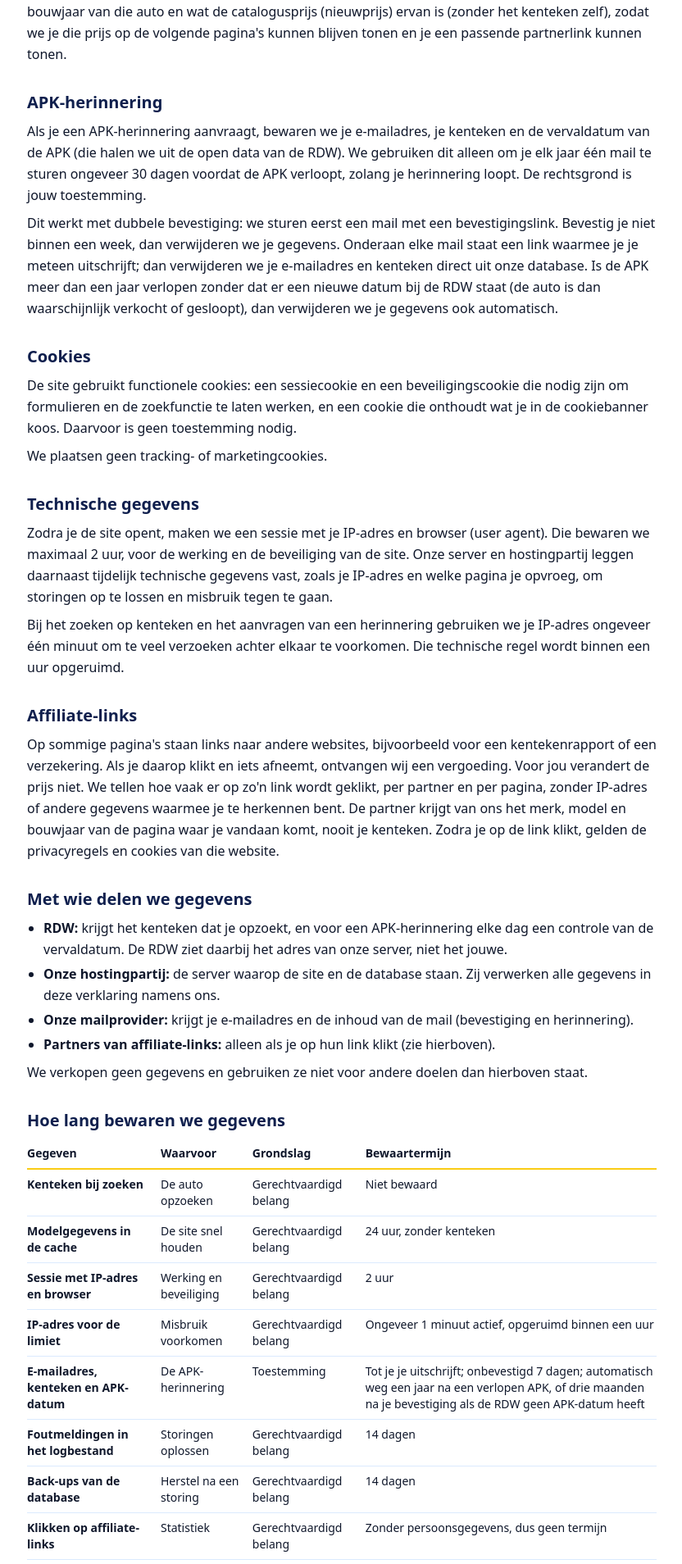
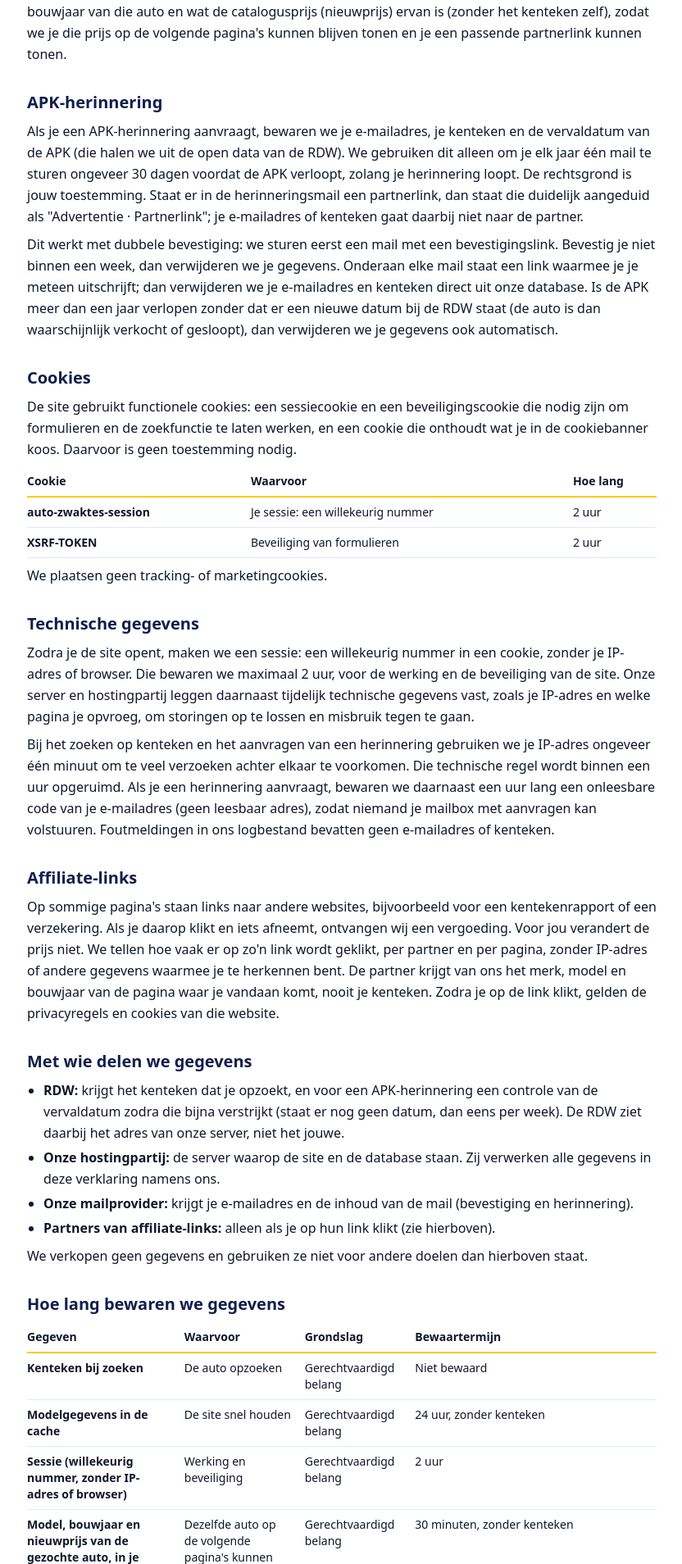
Before and after one commit to Bram79/Autozwaktes, a Laravel app: template resources/views/pages/privacy.blade.php in a window 1280 px wide. Shown: the part 760-2668 px from the top of the page at 82% size, without its empty margins (111-943 px from the left). Run offline with Laravel 12, Linux system fonts and the light colour scheme; the template is opened without the code that fills it, so the values that code supplies are empty; style sheets or scripts are compiled from the project's sources; some libraries are stand-ins or nearby versions.

Commit message:
docs: bring the privacy statement in line with the code: session, limits, logs, cookies, backups and the mail partner
Co-Authored-By: Claude Sonnet 5.5 <noreply@anthropic.com>

```diff
--- a/resources/views/pages/privacy.blade.php
+++ b/resources/views/pages/privacy.blade.php
@@ -41,13 +41,36 @@
 
         <section class="space-y-2" aria-labelledby="apk">
             <h2 id="apk" class="text-xl font-bold">APK-herinnering</h2>
-            <p>Als je een APK-herinnering aanvraagt, bewaren we je e-mailadres, je kenteken en de vervaldatum van de APK (die halen we uit de open data van de RDW). We gebruiken dit alleen om je elk jaar één mail te sturen ongeveer 30 dagen voordat de APK verloopt, zolang je herinnering loopt. De rechtsgrond is jouw toestemming.</p>
+            <p>Als je een APK-herinnering aanvraagt, bewaren we je e-mailadres, je kenteken en de vervaldatum van de APK (die halen we uit de open data van de RDW). We gebruiken dit alleen om je elk jaar één mail te sturen ongeveer 30 dagen voordat de APK verloopt, zolang je herinnering loopt. De rechtsgrond is jouw toestemming. Staat er in de herinneringsmail een partnerlink, dan staat die duidelijk aangeduid als "Advertentie · Partnerlink"; je e-mailadres of kenteken gaat daarbij niet naar de partner.</p>
             <p>Dit werkt met dubbele bevestiging: we sturen eerst een mail met een bevestigingslink. Bevestig je niet binnen een week, dan verwijderen we je gegevens. Onderaan elke mail staat een link waarmee je je meteen uitschrijft; dan verwijderen we je e-mailadres en kenteken direct uit onze database. Is de APK meer dan een jaar verlopen zonder dat er een nieuwe datum bij de RDW staat (de auto is dan waarschijnlijk verkocht of gesloopt), dan verwijderen we je gegevens ook automatisch.</p>
         </section>
 
         <section class="space-y-2" aria-labelledby="cookies">
             <h2 id="cookies" class="text-xl font-bold">Cookies</h2>
             <p>De site gebruikt functionele cookies: een sessiecookie en een beveiligingscookie die nodig zijn om formulieren en de zoekfunctie te laten werken, en een cookie die onthoudt wat je in de cookiebanner koos. Daarvoor is geen toestemming nodig.</p>
+            <table class="w-full text-left text-sm">
+                <caption class="sr-only">De cookies van deze site</caption>
+                <thead>
+                    <tr class="border-b-2 border-accent-400">
+                        <th scope="col" class="py-2 pr-4">Cookie</th>
+                        <th scope="col" class="py-2 pr-4">Waarvoor</th>
+                        <th scope="col" class="py-2">Hoe lang</th>
+                    </tr>
+                </thead>
+                <tbody class="align-top">
+                    @foreach ([
+                        ['auto-zwaktes-session', 'Je sessie: een willekeurig nummer', '2 uur'],
+                        ['XSRF-TOKEN', 'Beveiliging van formulieren', '2 uur'],
+                        ...($ads ? [['az_consent', 'Onthoudt je keuze in de cookiebanner', '180 dagen']] : []),
+                    ] as [$cookie, $use, $term])
+                        <tr class="border-b border-brand-100">
+                            <th scope="row" class="py-2 pr-4 font-semibold">{{ $cookie }}</th>
+                            <td class="py-2 pr-4">{{ $use }}</td>
+                            <td class="py-2">{{ $term }}</td>
+                        </tr>
+                    @endforeach
+                </tbody>
+            </table>
             @if ($ads)
                 <p>Als je dat goedvindt, laden we ook advertenties van een externe partij. Die partij kan zelf cookies plaatsen. Dat gebeurt pas nadat je op "Accepteren" klikt. Je kunt je keuze altijd wijzigen met "Cookie-instellingen" onderaan de pagina. Kies je daarna voor "Alleen noodzakelijke cookies", dan laden we de advertenties niet meer, maar cookies die de partij al plaatste kun je zelf verwijderen via je browserinstellingen.</p>
             @else
@@ -57,8 +80,8 @@
 
         <section class="space-y-2" aria-labelledby="logs">
             <h2 id="logs" class="text-xl font-bold">Technische gegevens</h2>
-            <p>Zodra je de site opent, maken we een sessie met je IP-adres en browser (user agent). Die bewaren we maximaal 2 uur, voor de werking en de beveiliging van de site. Onze server en hostingpartij leggen daarnaast tijdelijk technische gegevens vast, zoals je IP-adres en welke pagina je opvroeg, om storingen op te lossen en misbruik tegen te gaan.</p>
-            <p>Bij het zoeken op kenteken en het aanvragen van een herinnering gebruiken we je IP-adres ongeveer één minuut om te veel verzoeken achter elkaar te voorkomen. Die technische regel wordt binnen een uur opgeruimd.</p>
+            <p>Zodra je de site opent, maken we een sessie: een willekeurig nummer in een cookie, zonder je IP-adres of browser. Die bewaren we maximaal 2 uur, voor de werking en de beveiliging van de site. Onze server en hostingpartij leggen daarnaast tijdelijk technische gegevens vast, zoals je IP-adres en welke pagina je opvroeg, om storingen op te lossen en misbruik tegen te gaan.</p>
+            <p>Bij het zoeken op kenteken en het aanvragen van een herinnering gebruiken we je IP-adres ongeveer één minuut om te veel verzoeken achter elkaar te voorkomen. Die technische regel wordt binnen een uur opgeruimd. Als je een herinnering aanvraagt, bewaren we daarnaast een uur lang een onleesbare code van je e-mailadres (geen leesbaar adres), zodat niemand je mailbox met aanvragen kan volstuuren. Foutmeldingen in ons logbestand bevatten geen e-mailadres of kenteken.</p>
         </section>
 
         <section class="space-y-2" aria-labelledby="affiliate">
@@ -69,7 +92,7 @@
         <section class="space-y-2" aria-labelledby="delen">
             <h2 id="delen" class="text-xl font-bold">Met wie delen we gegevens</h2>
             <ul class="list-disc space-y-1 pl-5">
-                <li><strong>RDW:</strong> krijgt het kenteken dat je opzoekt, en voor een APK-herinnering elke dag een controle van de vervaldatum. De RDW ziet daarbij het adres van onze server, niet het jouwe.</li>
+                <li><strong>RDW:</strong> krijgt het kenteken dat je opzoekt, en voor een APK-herinnering een controle van de vervaldatum zodra die bijna verstrijkt (staat er nog geen datum, dan eens per week). De RDW ziet daarbij het adres van onze server, niet het jouwe.</li>
                 <li><strong>Onze hostingpartij:</strong> de server waarop de site en de database staan. Zij verwerken alle gegevens in deze verklaring namens ons.</li>
                 <li><strong>Onze mailprovider:</strong> krijgt je e-mailadres en de inhoud van de mail (bevestiging en herinnering).</li>
                 <li><strong>Partners van affiliate-links:</strong> alleen als je op hun link klikt (zie hierboven).</li>
@@ -97,11 +120,13 @@
                         @foreach ([
                             ['Kenteken bij zoeken', 'De auto opzoeken', 'Gerechtvaardigd belang', 'Niet bewaard'],
                             ['Modelgegevens in de cache', 'De site snel houden', 'Gerechtvaardigd belang', '24 uur, zonder kenteken'],
-                            ['Sessie met IP-adres en browser', 'Werking en beveiliging', 'Gerechtvaardigd belang', '2 uur'],
+                            ['Sessie (willekeurig nummer, zonder IP-adres of browser)', 'Werking en beveiliging', 'Gerechtvaardigd belang', '2 uur'],
+                            ['Model, bouwjaar en nieuwprijs van de gezochte auto, in je sessie', 'Dezelfde auto op de volgende pagina\'s kunnen tonen', 'Gerechtvaardigd belang', '30 minuten, zonder kenteken'],
+                            ['Onleesbare code van je e-mailadres, voor de limiet', 'Je mailbox beschermen tegen te veel mails', 'Gerechtvaardigd belang', '1 uur'],
                             ['IP-adres voor de limiet', 'Misbruik voorkomen', 'Gerechtvaardigd belang', 'Ongeveer 1 minuut actief, opgeruimd binnen een uur'],
                             ['E-mailadres, kenteken en APK-datum', 'De APK-herinnering', 'Toestemming', 'Tot je je uitschrijft; onbevestigd 7 dagen; automatisch weg een jaar na een verlopen APK, of drie maanden na je bevestiging als de RDW geen APK-datum heeft'],
-                            ['Foutmeldingen in het logbestand', 'Storingen oplossen', 'Gerechtvaardigd belang', '14 dagen'],
-                            ['Back-ups van de database', 'Herstel na een storing', 'Gerechtvaardigd belang', '14 dagen'],
+                            ['Foutmeldingen in het logbestand (zonder e-mailadres en kenteken)', 'Storingen oplossen', 'Gerechtvaardigd belang', '14 dagen'],
+                            ['Back-ups van de database (versleuteld)', 'Herstel na een storing', 'Gerechtvaardigd belang', '14 dagen'],
                             ['Klikken op affiliate-links', 'Statistiek', 'Gerechtvaardigd belang', 'Zonder persoonsgegevens, dus geen termijn'],
                         ] as [$item, $purpose, $basis, $term])
                             <tr class="border-b border-brand-100">
```
Also changed, not shown: tests/Feature/PrivacyStatementTest.php (+23 -2 lines).
